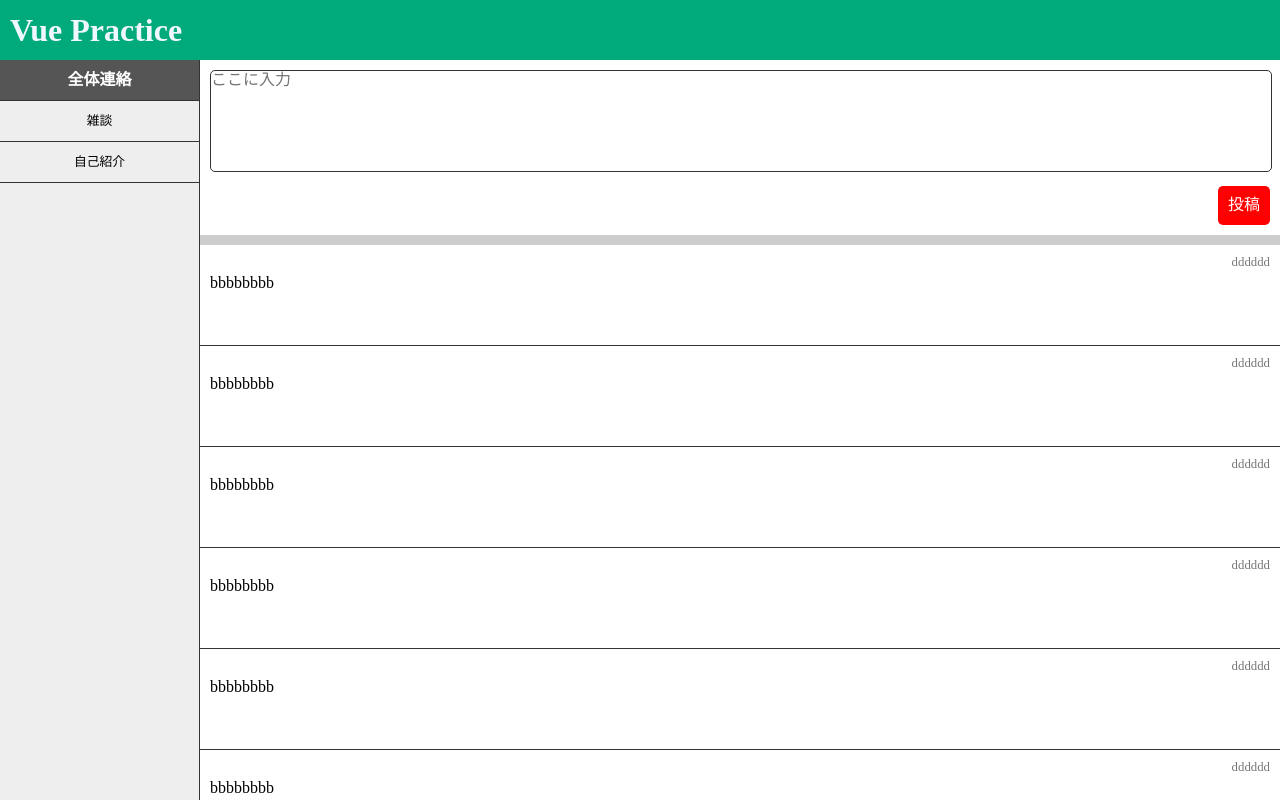
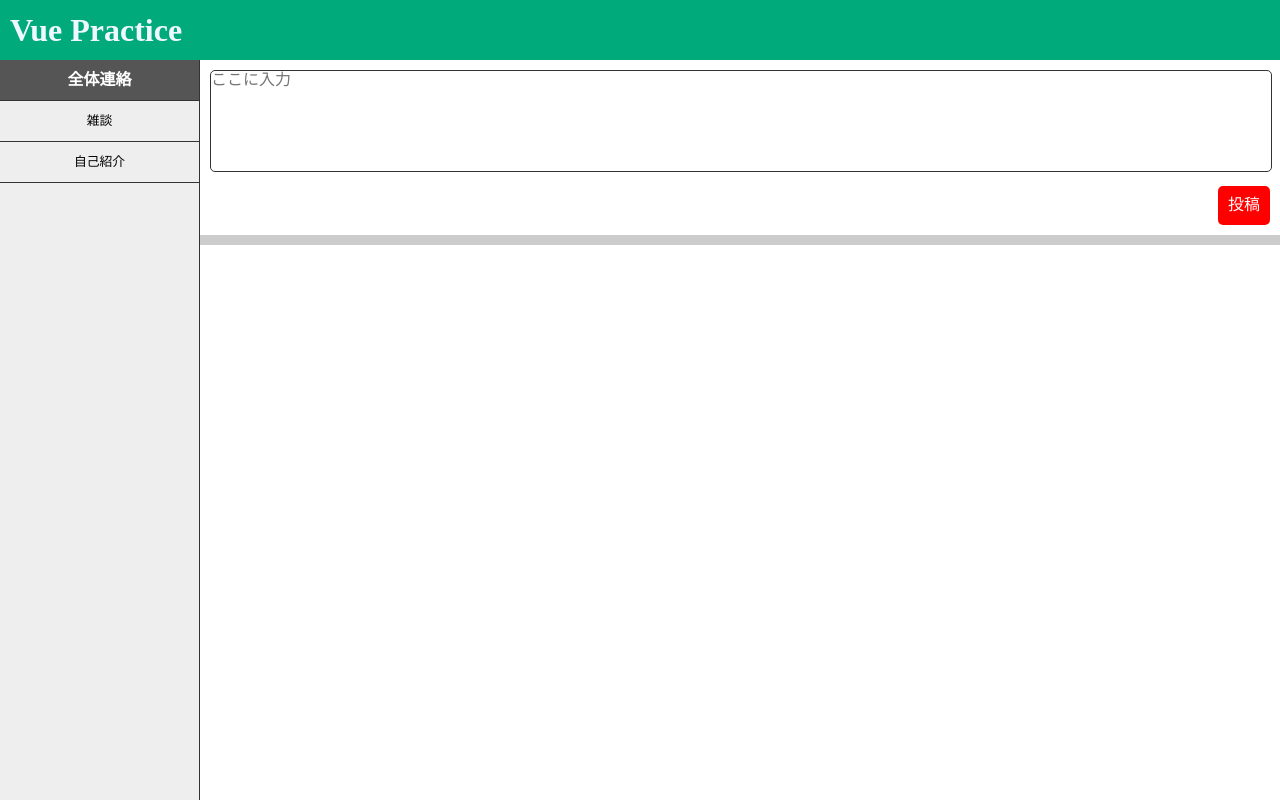
Before and after one commit to matsumoto-parker/vue-practice, a Vue app: page / in a window 1280 px wide. Shown: the top 800 px of the page. Built offline with nearby package versions, Linux system fonts and the light colour scheme.

Commit message:
complete

```diff
--- a/src/components/Main.vue
+++ b/src/components/Main.vue
@@ -1,35 +1,35 @@
 <template>
   <main class="main-container">
-    <TextBox />
+    <TextBox :onPost="addMessage" />
     <div class="devider"></div>
-    <MessageList :messages="messages" />
-    mainが入りますね
+    <MessageList :messages="reverseMessages" />
   </main>
 </template>
 
 <script>
-import TextBox from './TextBox';
-import MessageList from './MessageList';
+import TextBox from "./TextBox";
+import MessageList from "./MessageList";
 
 export default {
   components: {
     TextBox,
-    MessageList,
+    MessageList
   },
   data() {
     return {
-      messages: [
-        { date: 'dddddd', body: 'bbbbbbbb' },
-        { date: 'dddddd', body: 'bbbbbbbb' },
-        { date: 'dddddd', body: 'bbbbbbbb' },
-        { date: 'dddddd', body: 'bbbbbbbb' },
-        { date: 'dddddd', body: 'bbbbbbbb' },
-        { date: 'dddddd', body: 'bbbbbbbb' },
-        { date: 'dddddd', body: 'bbbbbbbb' },
-        { date: 'dddddd', body: 'bbbbbbbb' },
-      ],
+      messages: []
     };
   },
+  computed: {
+    reverseMessages() {
+      return this.messages.slice().reverse();
+    }
+  },
+  methods: {
+    addMessage(message) {
+      this.messages.push(message);
+    }
+  }
 };
 </script>
 
--- a/src/components/Message.vue
+++ b/src/components/Message.vue
@@ -10,13 +10,13 @@ export default {
   props: {
     body: {
       type: String,
-      required: true,
+      required: true
     },
     date: {
       type: String,
-      resquired: true,
-    },
-  },
+      resquired: true
+    }
+  }
 };
 </script>
 
--- a/src/components/TextBox.vue
+++ b/src/components/TextBox.vue
@@ -1,10 +1,6 @@
 <template>
   <div class="textbox-container">
-    <textarea
-      placeholder="ここに入力"
-      class="textbox-input"
-      v-model.trim="body"
-    ></textarea>
+    <textarea placeholder="ここに入力" class="textbox-input" v-model.trim="body"></textarea>
     <div class="textbox-button">
       <Button title="投稿" :onClick="post" />
     </div>
@@ -12,22 +8,41 @@
 </template>
 
 <script>
-import Button from './Button';
+import Button from "./Button";
 
 export default {
   components: {
-    Button,
+    Button
+  },
+  props: {
+    onPost: {
+      type: Function,
+      required: true
+    }
   },
   data() {
     return {
-      body: '',
+      body: ""
     };
   },
-  mathods: {
+  methods: {
     post() {
-      console.log('post!!!!');
+      if (!this.body) {
+        alert("何か入力してください");
+        return;
+      }
+
+      const newMessage = this.createMessage();
+      this.onPost(newMessage);
+      this.body = "";
     },
-  },
+    createMessage() {
+      return {
+        date: new Date().toLocaleString(),
+        body: this.body
+      };
+    }
+  }
 };
 </script>
 
```
Also changed, not shown: src/main.js (line endings or trailing spaces).
